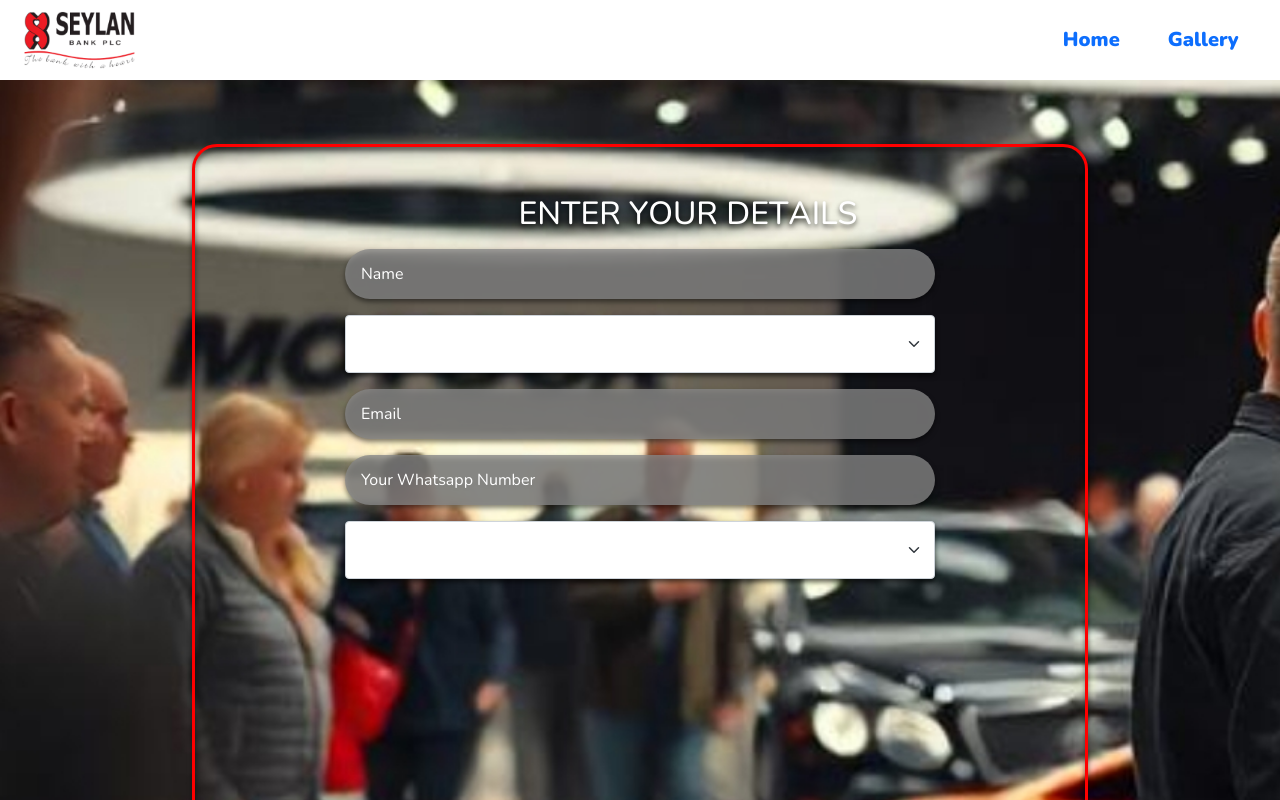
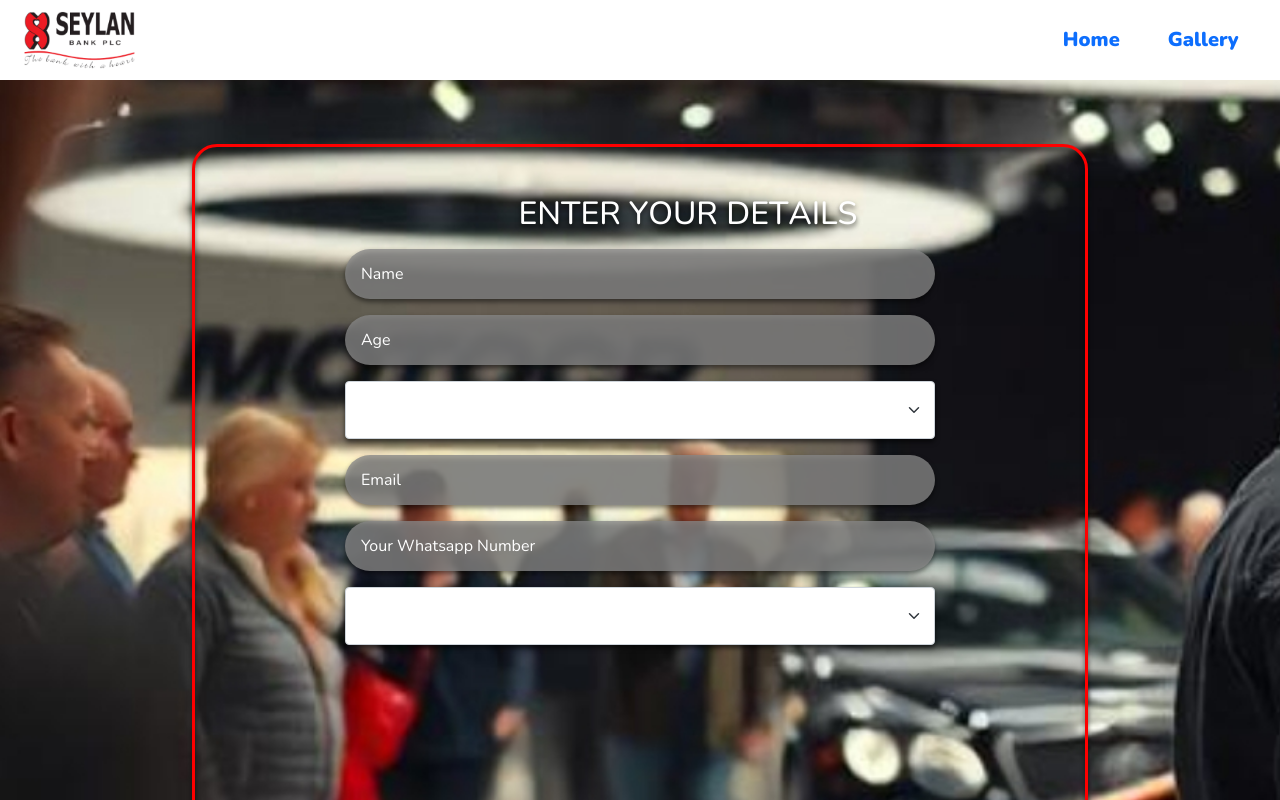
Before and after one commit to LoopsTec/seylan-image-ai, a Next.js app: page /getUserDetails in a window 1280 px wide. Shown: the top 800 px of the page. Built offline with nearby package versions, Linux system fonts and the light colour scheme; no server answers.

Commit message:
header update 2

```diff
--- a/pages/getUserDetails.tsx
+++ b/pages/getUserDetails.tsx
@@ -63,7 +63,8 @@ const UserDetails: NextPage<Props> = ({ dirs }) => {
   const [selectedCarImage, setSelectedCarImage] = useState('');
   const [selectedCar, setSelectedCar] = useState(Number);
   const [selectedCarName, setSelectedCarName] = useState('');
-  const [otherProfession,setOtherProfession] = useState('')
+  const [otherProfession, setOtherProfession] = useState('')
+  const [age, setAge] = useState('');
   const videoConstraints = {
     width: 200,
     facingMode: "environment"
@@ -163,6 +164,7 @@ const UserDetails: NextPage<Props> = ({ dirs }) => {
   useEffect(() => { }, [
     name,
     gender,
+    age,
     country,
     ambition,
     email,
@@ -173,6 +175,7 @@ const UserDetails: NextPage<Props> = ({ dirs }) => {
     isChecked,
     selectedFile,
     profession,
+
   ]);
 
   // useEffect(() => {
@@ -310,11 +313,12 @@ const UserDetails: NextPage<Props> = ({ dirs }) => {
             console.error("Error creating Blob:", error);
           }
           formData.append('name', name);
+          formData.append('age', age);
           formData.append('gender', gender);
-          console.log('profession',profession);
-          if(profession == 'Other'){
+          console.log('profession', profession);
+          if (profession == 'Other') {
             formData.append('profession', otherProfession);
-          }else{
+          } else {
             formData.append('profession', profession);
           }
 
@@ -425,6 +429,14 @@ const UserDetails: NextPage<Props> = ({ dirs }) => {
                             onChange={(e) => setName(e.target.value)}
                           />
 
+                          <input
+                            type="number"
+                            required
+                            placeholder="Age"
+                            className="mb-3 py-3 px-3 w-100 transparent-input"
+                            onChange={(e) => setAge(e.target.value)}
+                          />
+
                           <select
                             name="gender"
                             className="mb-3 py-3 px-3 w-100 form-select transparent-input"
@@ -437,6 +449,8 @@ const UserDetails: NextPage<Props> = ({ dirs }) => {
                             <option value="Female">Female</option>
 
                           </select>
+
+
 
                           <input
                             type="email"
@@ -750,7 +764,7 @@ const UserDetails: NextPage<Props> = ({ dirs }) => {
                               onChange={handleCheckboxChange}
                               required
                             />
-                            <p className='termsAndConditions'> I hereby agree to the <Link style={{color:'red'}} href={'/terms-and-conditions'}>terms and conditions</Link> </p>
+                            <p className='termsAndConditions'> I hereby agree to the <Link style={{ color: 'red' }} href={'/terms-and-conditions'}>terms and conditions</Link> </p>
                           </label>
                           {phoneNoAttempt && (
                             <span className="error-message text-danger bg-white px-2 py-1 rounded mb-2 mt-0">
```
